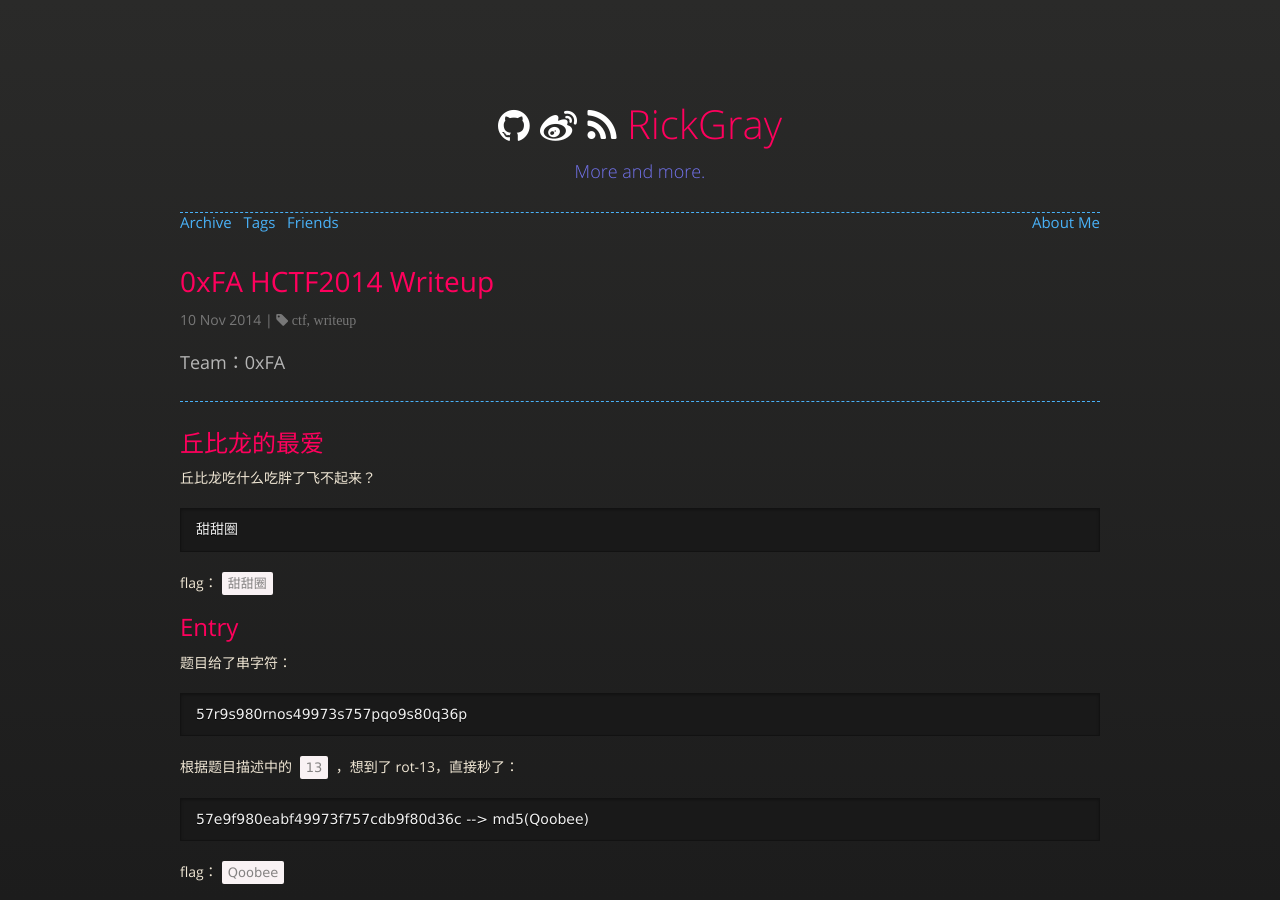
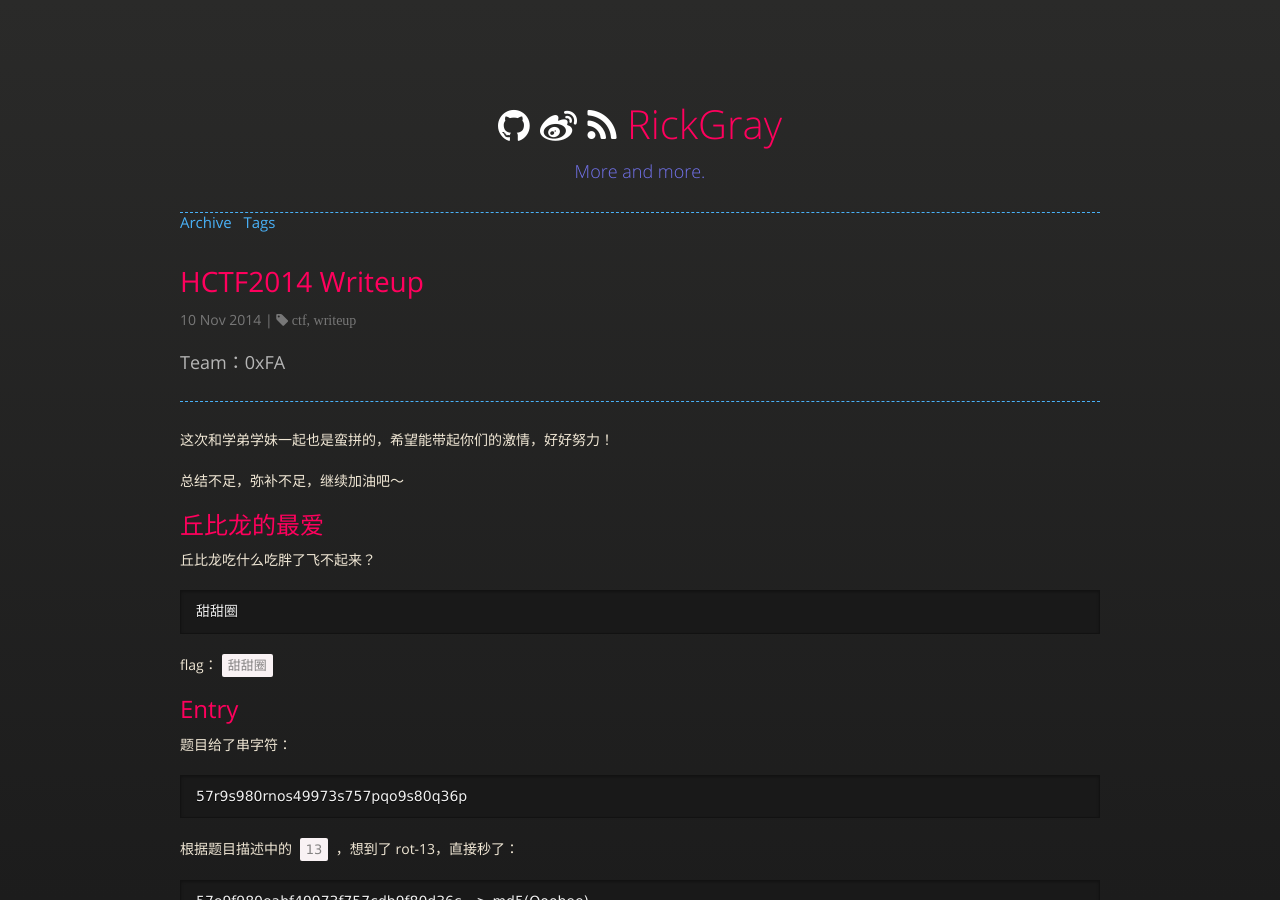
Before and after one commit to huntpig/rickgray.github.io, a Jekyll site: the page built from _posts/2014-11-10-hctf2014-writeup.md, in a window 1280 px wide and 900 px high. Built offline with Jekyll 4.4.1, drawn with Linux system fonts in a browser that asks for light colours; nearby versions of some CDN libraries; comment, search, counter and statistics services are not loaded.

Commit message:
alter post
alter post

```diff
--- a/_includes/nav-links.html
+++ b/_includes/nav-links.html
@@ -2,10 +2,13 @@
 					<h4>
 						<a href="{{ "/archive" | prepend:site.baseurl }}">Archive</a>&nbsp;&nbsp;
 						<a href="{{ "/tags" | prepend:site.baseurl }}">Tags</a>&nbsp;&nbsp;
+						<!--
 						<a href="{{ "/friends" | prepend:site.baseurl }}">Friends</a>&nbsp;&nbsp;
+						-->
 					</h4>
 				</span>
-
+				<!--
 				<span class="credits right">
 				  	<h4><a href="{{ "/about" | prepend:site.baseurl }}">About Me</a></h4>
 				</span>
+				-->
--- a/_posts/2014-11-10-hctf2014-writeup.md
+++ b/_posts/2014-11-10-hctf2014-writeup.md
@@ -1,6 +1,6 @@
 ---
 layout: post
-title: "0xFA HCTF2014 Writeup"
+title: "HCTF2014 Writeup"
 tags: [ctf,writeup]
 ---
 
@@ -8,6 +8,10 @@
 ###Team：0xFA
 
 ***
+
+这次和学弟学妹一起也是蛮拼的，希望能带起你们的激情，好好努力！
+
+总结不足，弥补不足，继续加油吧～
 
 ##丘比龙的最爱
 
--- a/friends.html
+++ b/friends.html
@@ -1,7 +1,3 @@
 ---
 layout: default
 ---
-<div class="text-center">
-	<img class="circular" src="" >
-	<p>contact me <a href="mailto:rickchen.vip@gmail.com">rickchen.vip (at) gmail.com</a></p>
-</div>
```
Also changed, not shown: about.html (line endings or trailing spaces).
